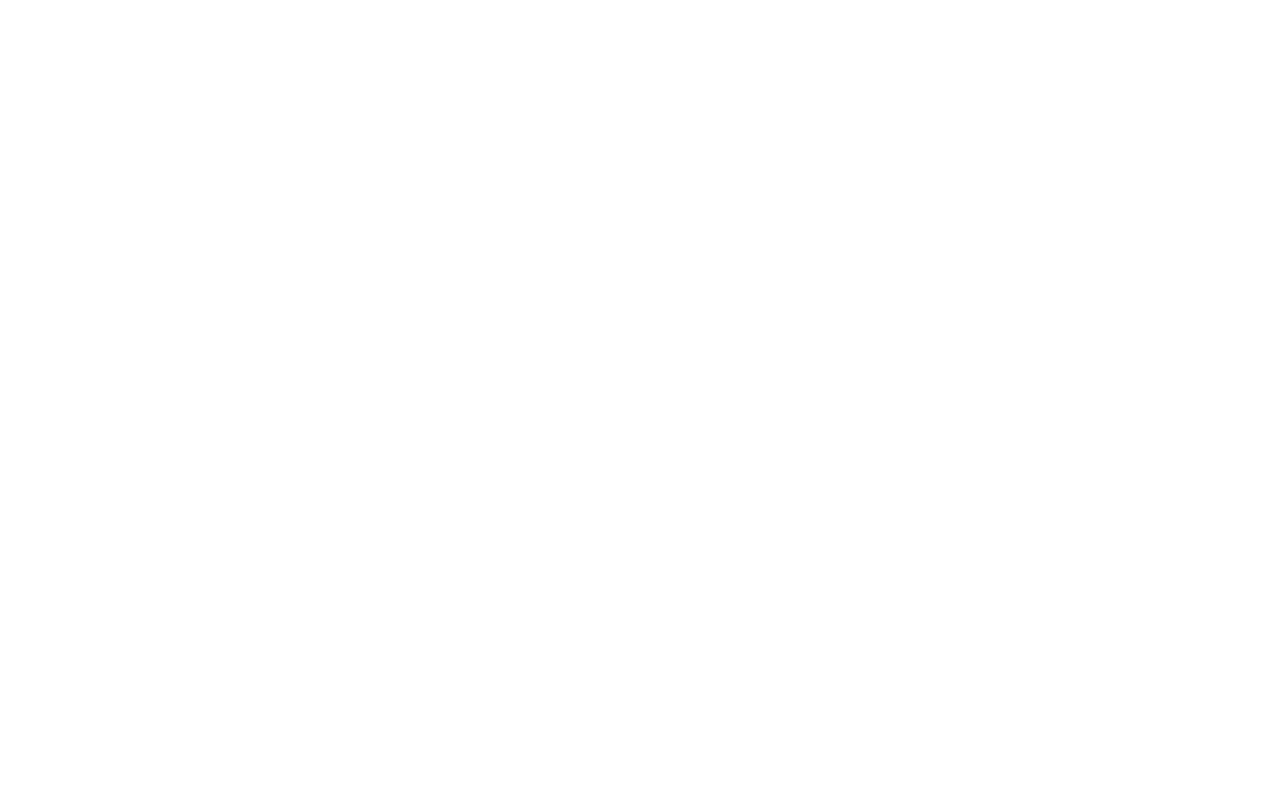
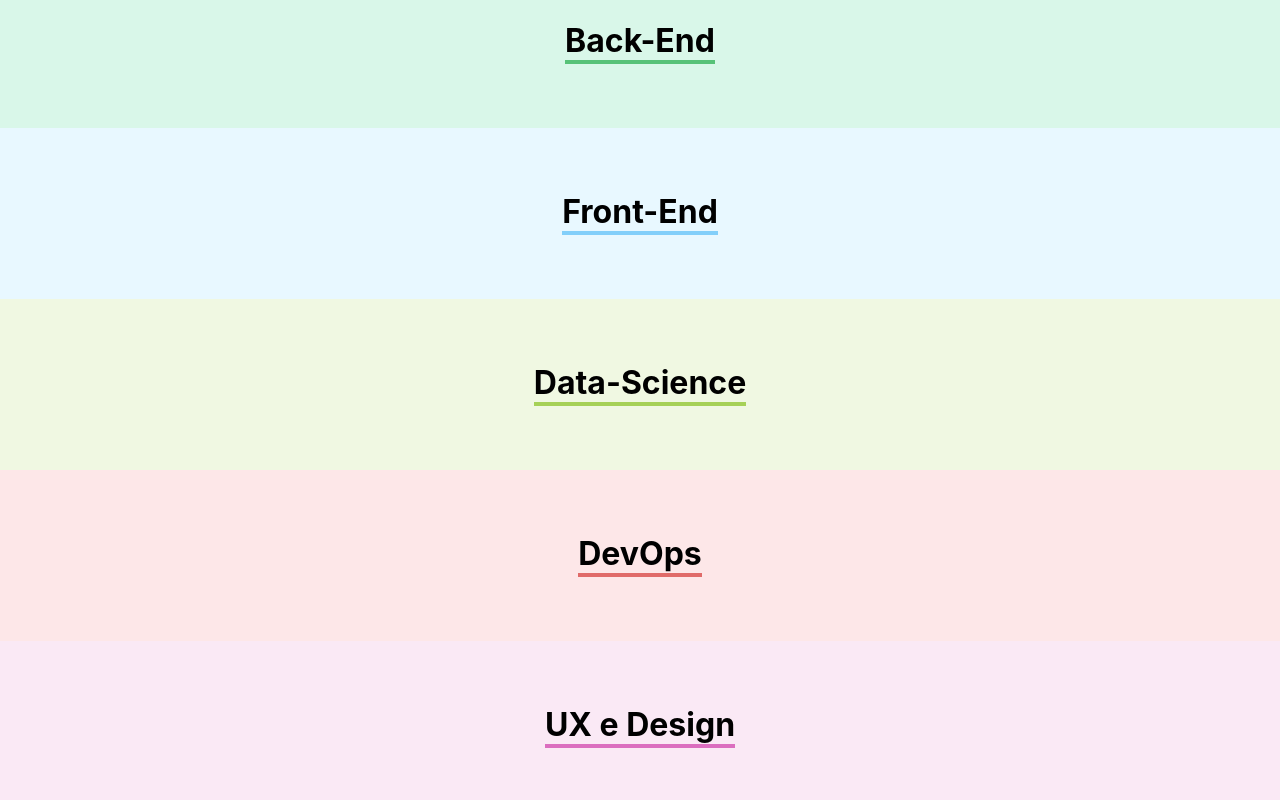
Before and after one commit to JNaicraG/organo, a React (Create React App) app: page / in a window 1280 px wide. Shown: the part 1520-2320 px from the top of the page. Before the commit the page ends 1477 px from the top, so only its background shows below. Built offline with nearby package versions, Linux system fonts and the light colour scheme.

Commit message:
chore(App, Formulario,ListaSuspensa): created times and its interactions/implementation

```diff
--- a/src/App.js
+++ b/src/App.js
@@ -1,21 +1,61 @@
 import { useState } from 'react';
 import Banner from './componentes/Banner';
 import { Formulario } from './componentes/Formulario';
+import { Time } from './componentes/Time';
 
 function App() {
 
+  const times = [
+    {
+      nome:'Back-End',
+      corPrimaria:'#57C278',
+      corSecundaria:'#D9F7E9',
+    },
+    {
+      nome:'Front-End',
+      corPrimaria:'#82CFFA',
+      corSecundaria:'#E8F8FF',
+    },
+    {
+      nome:'Data-Science',
+      corPrimaria:'#A6D157',
+      corSecundaria:'#F0F8E2',
+    },
+    {
+      nome:'DevOps',
+      corPrimaria:'#E06B69',
+      corSecundaria:'#FDE7E8',
+    },
+    {
+      nome:'UX e Design',
+      corPrimaria:'#DB6EBF',
+      corSecundaria:'#FAE9F5',
+    },
+    {
+      nome:'Mobile',
+      corPrimaria:'#FFBA05',
+      corSecundaria:'#FFF5D9',
+    },
+    {
+      nome:'Inovação e Gestão',
+      corPrimaria:'#FFEEDF',
+      corSecundaria:'#FF8A29',
+    }
+];
+
   const [colaboradores, setColaboradores] = useState([]);
 
-  const onSaveNewColaborador = (colaborador) =>{
-    console.log('colabss: ',colaboradores)
-    console.log('colab: ',colaborador)
+  const onSaveNewColaborador = (colaborador) => {
+    console.log('colabss: ', colaboradores)
+    console.log('colab: ', colaborador)
     setColaboradores([...colaboradores, colaborador]);
   }
 
   return (
     <div className="App">
       <Banner />
-      <Formulario onSubmit={colaborador => onSaveNewColaborador(colaborador)} />
+      <Formulario times={times.map(time => time.nome)} onSubmit={colaborador => onSaveNewColaborador(colaborador)} />
+      {times.map(time => <Time nome={time.nome} corPrimaria={time.corPrimaria} corSecundaria={time.corSecundaria} key={time.nome} />)}
     </div>
   );
 }
--- a/src/componentes/Formulario/index.js
+++ b/src/componentes/Formulario/index.js
@@ -5,19 +5,19 @@
 import './Formulario.css'
 
 const Formulario = (props) => {
-    const times = [
-        'Back-End',
-        'Front-End',
-        'Data-Science',
-        'DevOps',
-        'UX e Design',
-        'Mobile',
-        'Inovação e Gestão'
-    ];
+    //const times = [
+    //    'Back-End',
+    //    'Front-End',
+    //    'Data-Science',
+    //    'DevOps',
+    //    'UX e Design',
+    //    'Mobile',
+    //    'Inovação e Gestão'
+    //];
     const [nome, setNome] = useState('') //valor inicial ''
     const [cargo, setCargo] = useState('Instrutor') //valor inicial ''
     const [imagem, setImagem] = useState('http...') //valor inicial ''
-    const [time, setTime] = useState(times[0]) //valor inicial ''
+    const [time, setTime] = useState(props.times[0]) //valor inicial ''
 
     const onSubmit = (event) => {
         console.log('Form submetido');
@@ -58,7 +58,7 @@
                     value={time}
                     required={true}
                     label="Time"
-                    lista={times}
+                    lista={props.times}
                     onChange={value => setTime(value)} //onChange em lambda no componente
                 />
                 <Botao>
--- a/src/componentes/ListaSuspensa/index.js
+++ b/src/componentes/ListaSuspensa/index.js
@@ -6,6 +6,7 @@
             <label>{props.label}</label>
             <select required={props.required} value={props.value} onChange={event => props.onChange(event.target.value)}>
                 {
+                    //props.lista.map(item => <option key={item.nome}>{item.nome}</option>)
                     props.lista.map(item => <option key={item}>{item}</option>)
                 }
             </select>
--- a/src/componentes/Time/Time.css
+++ b/src/componentes/Time/Time.css
@@ -0,0 +1,13 @@
+.time{
+    display: flex;
+    justify-content: center;
+    /*text-align: center;*/
+    padding: 32px;
+    /*background-color: #D9f7e9;*/
+}
+
+.time h3{
+    font-size: 32px;
+    border-bottom: 4px solid ;/*#57c278;*/
+    /*display: inline-block;*/
+}
--- a/src/componentes/Time/index.js
+++ b/src/componentes/Time/index.js
@@ -1,10 +1,13 @@
 import './Time.css'
 
 const Time = (props) =>{
+    const css = { backgroundColor:props.corSecundaria };
+
     return(
-        <section>
-            <h3>
-                props.nome
+        //<section className='time' style={{ backgroundColor:props.corSecundaria }}>
+        <section className='time' style={css}>
+            <h3 style={{borderColor:props.corPrimaria}}>
+                {props.nome}
             </h3>
         </section>
     )
```
